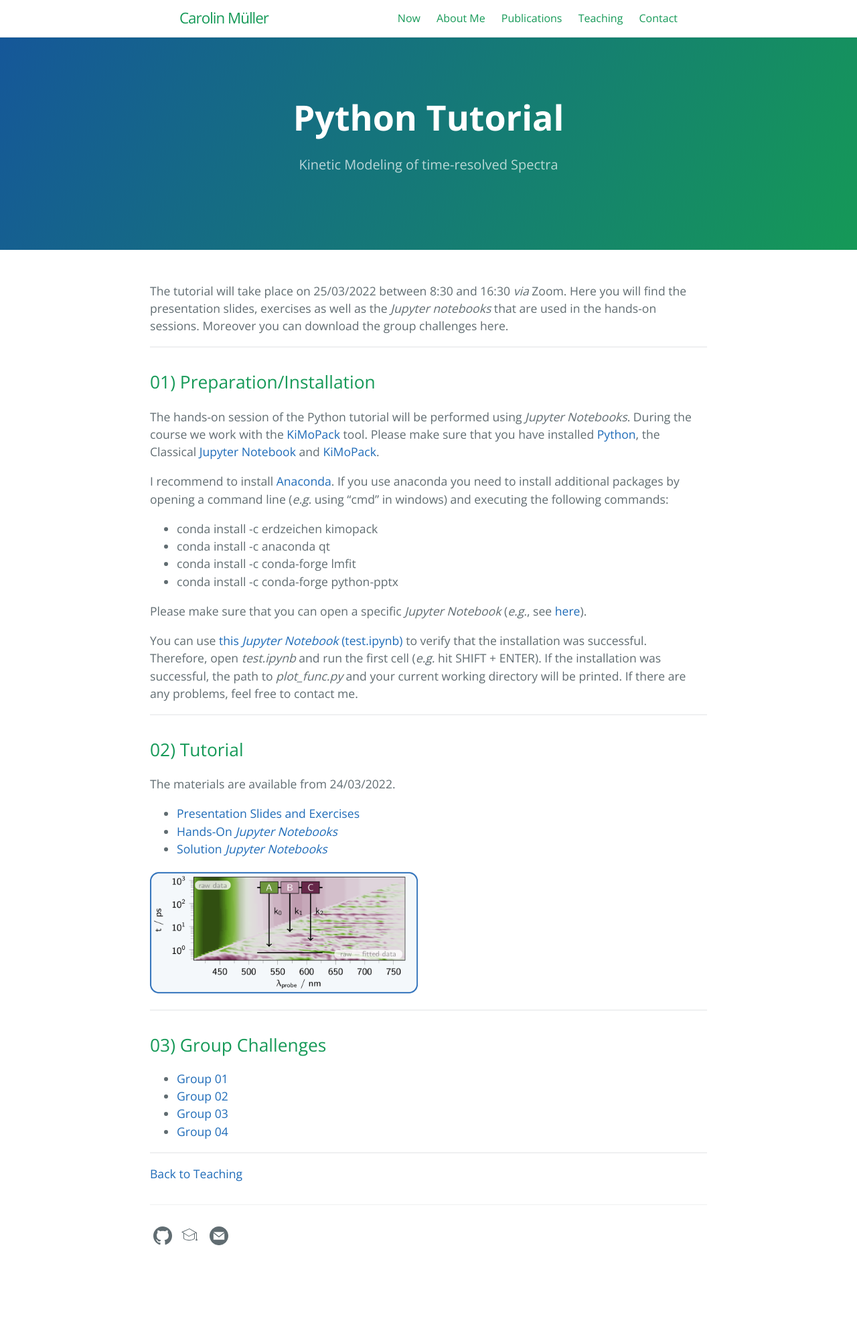
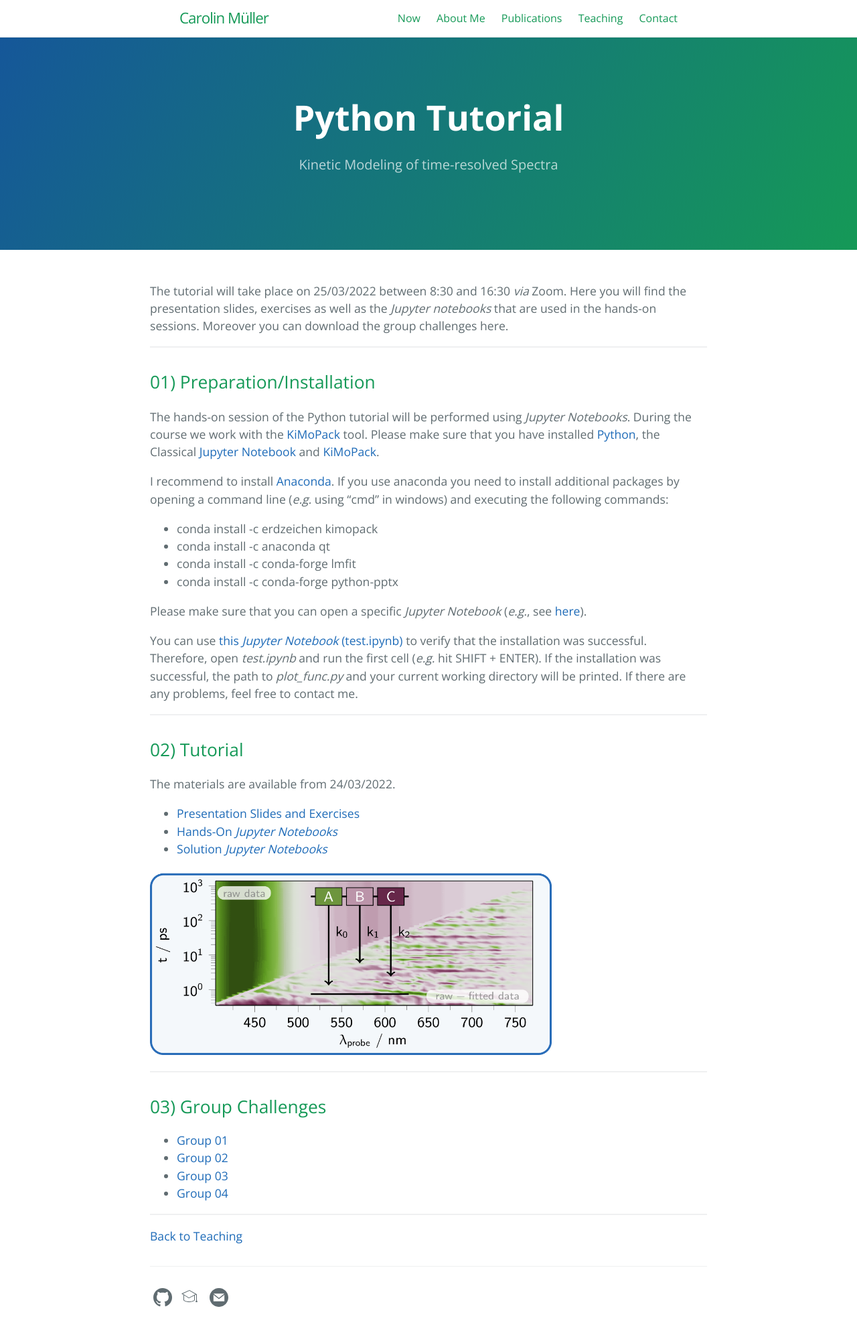
Before and after one commit to carolin-m/carolin-m.github.io, a Jekyll site: the page built from KiMoPack_tutorial.md, in a window 1280 px wide. Shown: the whole page at 67% size. Built offline with Jekyll 4.4.1, drawn with Linux system fonts in a browser that asks for light colours; before the commit the page ends 1913 px from its top, so only the background shows below that.

Commit message:
Update KiMoPack_tutorial.md

```diff
--- a/KiMoPack_tutorial.md
+++ b/KiMoPack_tutorial.md
@@ -34,7 +34,7 @@ The materials are available from 24/03/2022.
 - [Hands-On *Jupyter Notebooks*]( )
 - [Solution *Jupyter Notebooks*]( )
 
-<img width=400 src='https://raw.githubusercontent.com/carolin-m/carolin-m.github.io/main/images/TOC_KiMoPack.png'>
+<img width=600 src='https://raw.githubusercontent.com/carolin-m/carolin-m.github.io/main/images/TOC_KiMoPack.png'>
 
 _____
 ## 03) Group Challenges
```
